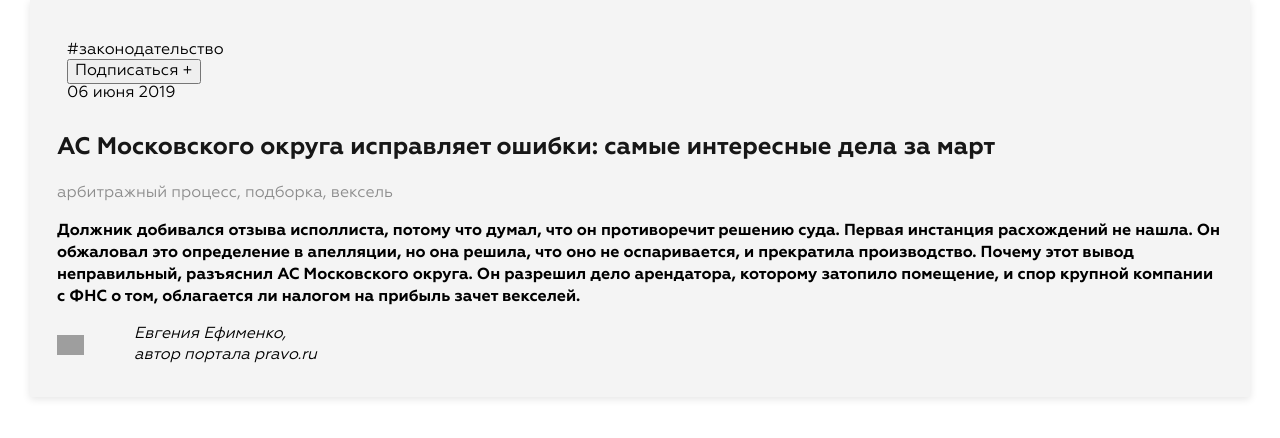
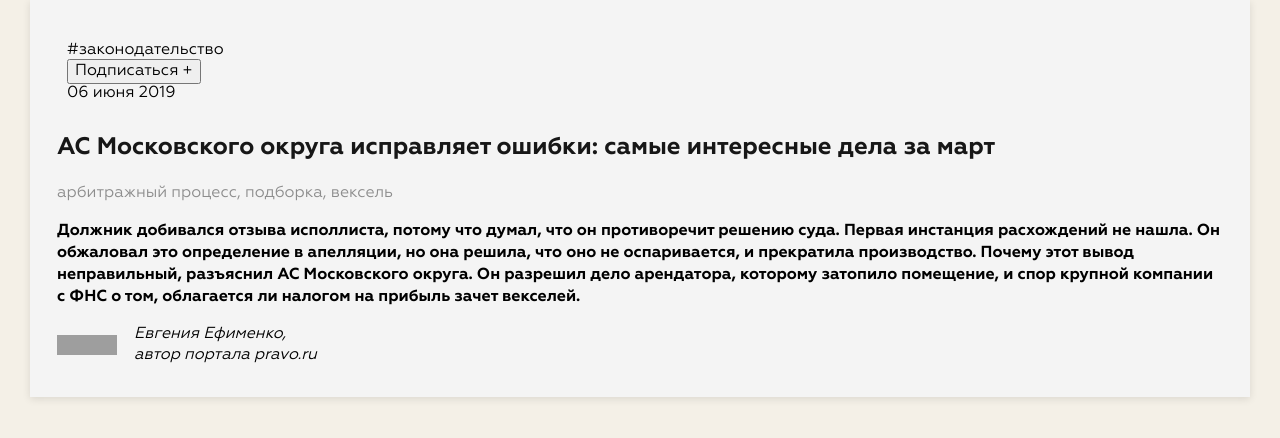
Before and after one commit to rondeo/lfa_news, a website: page src/index.html in a window 1280 px wide. Drawn offline with nearby package versions, Linux system fonts and the light colour scheme; files that its build step writes are made by us from their sources; grey boxes are pictures that could not be loaded; files whose address does not match are found by name.

Commit message:
some changes

```diff
--- a/src/style/base/_base.sass
+++ b/src/style/base/_base.sass
@@ -10,6 +10,7 @@ body
   -webkit-overflow-scrolling: touch
   font-family: $geometria
   -webkit-font-smoothing: antialiased
+  background-color: #f4f0e7
 
 .no-scroll
   position: fixed
--- a/src/style/components/_author.sass
+++ b/src/style/components/_author.sass
@@ -1,19 +1,22 @@
 .author
   display: flex
   align-items: center
+  &--company
+    .author__logo
+      height: 20px
+      border-radius: 0
+    .author__logo-img
+      border-radius: 0
 
 .author__logo
   width: 60px
-  height: 20px
+  height: 60px
   margin-right: 17px
 
 .author__logo-img
   width: 100%
   height: 100%
-  background-color: transparent
-  background-image: url(http://www.starelegal.ru/wp-content/uploads/2015/03/Pravo-ru-e1483717129403.jpg)
-  background-size: contain
-  background-repeat: no-repeat
+  border-radius: 50%
 
 .author__info
   font-size: 16px
--- a/src/templates/article.html
+++ b/src/templates/article.html
@@ -2,7 +2,9 @@
   <header class="article__header">
     <div class="meta-box">
       <div class="meta-box__item">
-        <span class="meta-box__feed meta-box__feed--legislation">#законодательство</span>
+        <span class="meta-box__feed meta-box__feed--legislation"
+          >#законодательство</span
+        >
       </div>
       <div class="meta-box__item">
         <button class="btn-outline">Подписаться +</button>
@@ -19,15 +21,37 @@
       арбитражный процесс, подборка, вексель
     </span>
     <p class="article__description">
-      Должник добивался отзыва исполлиста, потому что думал, что он противоречит решению суда.
-      Первая инстанция расхождений не нашла. Он обжаловал это определение в апелляции, но она
-      решила, что оно не оспаривается, и прекратила производство. Почему этот вывод неправильный,
-      разъяснил АС Московского округа. Он разрешил дело арендатора, которому затопило помещение, и
-      спор крупной компании с ФНС о том, облагается ли налогом на прибыль зачет векселей.
+      Должник добивался отзыва исполлиста, потому что думал, что он противоречит
+      решению суда. Первая инстанция расхождений не нашла. Он обжаловал это
+      определение в апелляции, но она решила, что оно не оспаривается, и
+      прекратила производство. Почему этот вывод неправильный, разъяснил АС
+      Московского округа. Он разрешил дело арендатора, которому затопило
+      помещение, и спор крупной компании с ФНС о том, облагается ли налогом на
+      прибыль зачет векселей.
     </p>
-    <div class="author">
+    <!-- <div class="author">
       <div class="author__logo">
-        <div class="author__logo-img" role="img" aria-label="Логотип компании"></div>
+        <img
+          src="https://randomuser.me/api/portraits/men/46.jpg"
+          alt=""
+          class="author__logo-img"
+        />
+      </div>
+      <div class="author__info">
+        <span class="word-wrap">
+          Евгения Ефименко,
+        </span>
+        автор портала pravo.ru
+      </div>
+    </div> -->
+
+    <div class="author author--company">
+      <div class="author__logo">
+        <img
+          src="http://www.mconsult.ru/netcat_files/Image/Pravo%20ru.jpg"
+          alt=""
+          class="author__logo-img"
+        />
       </div>
       <div class="author__info">
         <span class="word-wrap">
```
Also changed, not shown: 1 other file.
